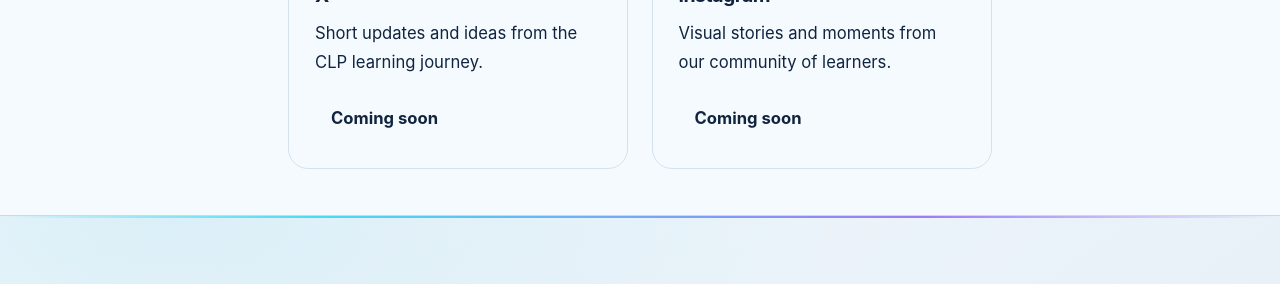
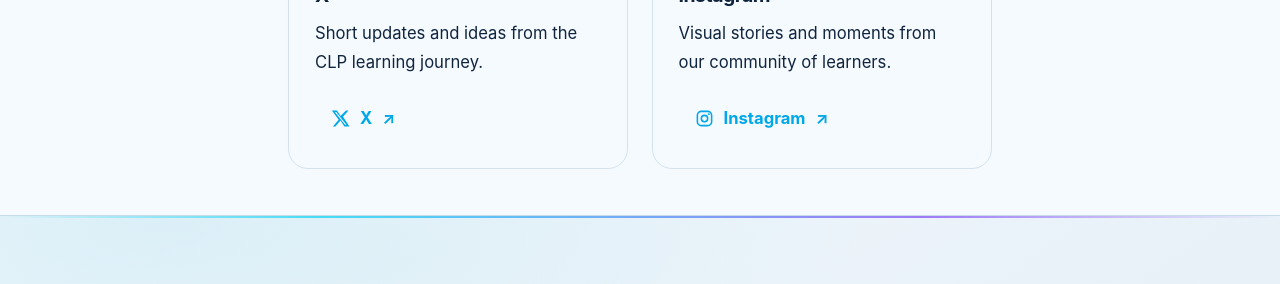
Before and after one commit to sanjeevkshu/clp, a Jekyll site: the page built from connect.md, in a window 1280 px wide. Shown: the part 1148-1432 px from the top of the page. Built offline with Jekyll 4.4.1, drawn with Linux system fonts in a browser that asks for light colours.

Commit message:
Activate X and Instagram links on Connect page

```diff
--- a/connect.md
+++ b/connect.md
@@ -36,20 +36,20 @@ permalink: /connect/
         </a>
       </div>
     </article>
-    <article class="connect-social-card connect-social-card-placeholder" aria-label="X profile coming soon">
+    <article class="connect-social-card">
       <div class="connect-social-card-content">
         <p class="eyebrow">UPDATES &amp; IDEAS</p>
         <h3>X</h3>
         <p>Short updates and ideas from the CLP learning journey.</p>
-        <span class="connect-social-cta connect-social-status" role="status">Coming soon</span>
+        <a class="connect-social-cta" href="https://x.com/clpvriksha" target="_blank" rel="noopener noreferrer" aria-label="X — follow CLP"><svg class="social-brand-icon" viewBox="0 0 24 24" aria-hidden="true"><path fill="currentColor" d="M18.9 2H22l-6.8 7.8L23.2 22h-6.3L12 14.6 5.6 22H2.4l7.3-8.4L1.1 2h6.5l4.5 6.8L18.9 2Zm-1.1 18h1.7L6.6 3.9H4.8L17.8 20Z"/></svg><span>X</span><span aria-hidden="true">↗</span></a>
       </div>
     </article>
-    <article class="connect-social-card connect-social-card-placeholder" aria-label="Instagram profile coming soon">
+    <article class="connect-social-card">
       <div class="connect-social-card-content">
         <p class="eyebrow">VISUAL STORIES</p>
         <h3>Instagram</h3>
         <p>Visual stories and moments from our community of learners.</p>
-        <span class="connect-social-cta connect-social-status" role="status">Coming soon</span>
+        <a class="connect-social-cta" href="https://www.instagram.com/clpvriksha" target="_blank" rel="noopener noreferrer" aria-label="Instagram — follow CLP"><svg class="social-brand-icon" viewBox="0 0 24 24" aria-hidden="true"><rect x="3" y="3" width="18" height="18" rx="5" fill="none" stroke="currentColor" stroke-width="2"/><circle cx="12" cy="12" r="4" fill="none" stroke="currentColor" stroke-width="2"/><circle cx="17.5" cy="6.5" r="1.2" fill="currentColor"/></svg><span>Instagram</span><span aria-hidden="true">↗</span></a>
       </div>
     </article>
   </div>
```
